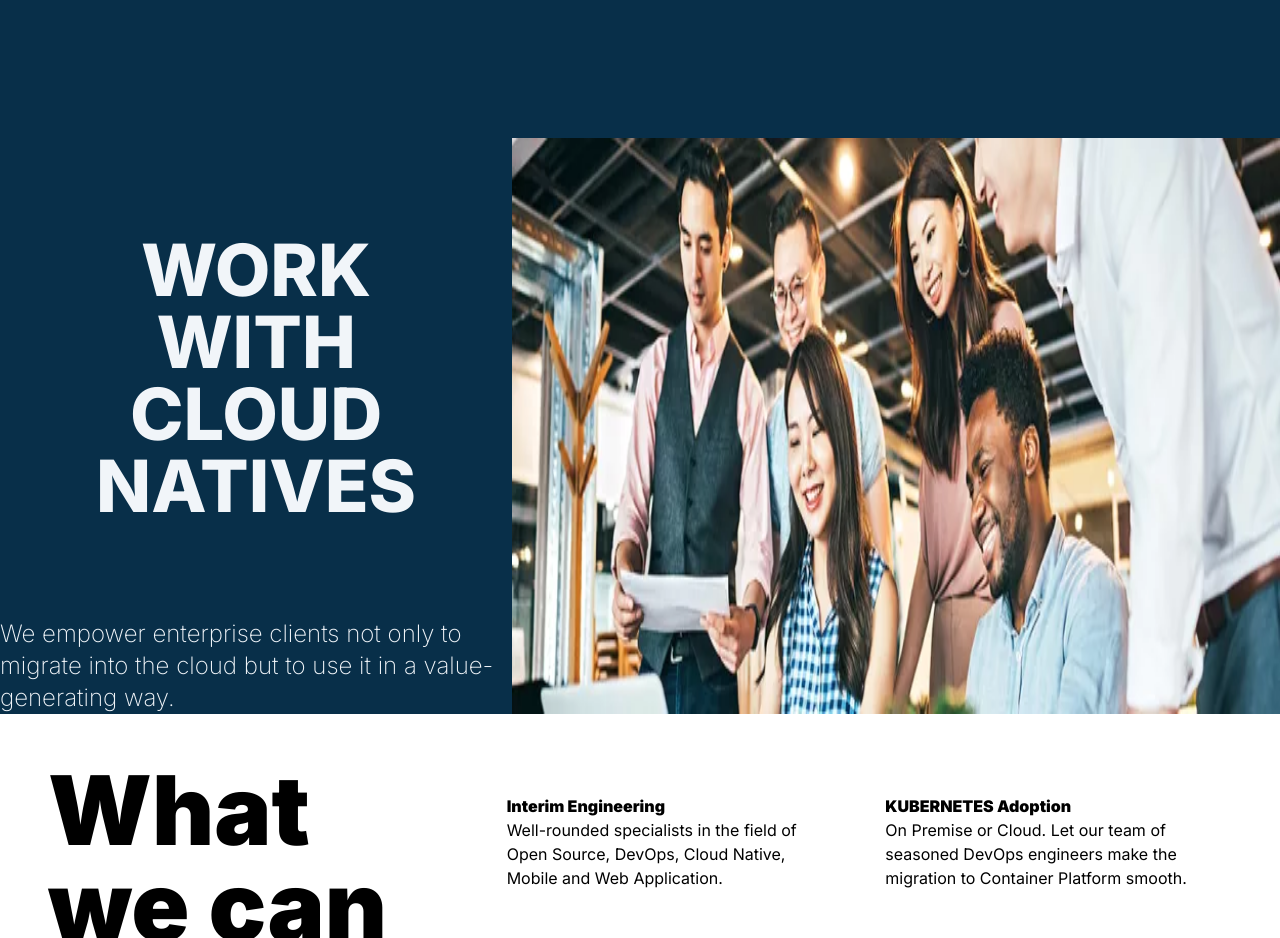
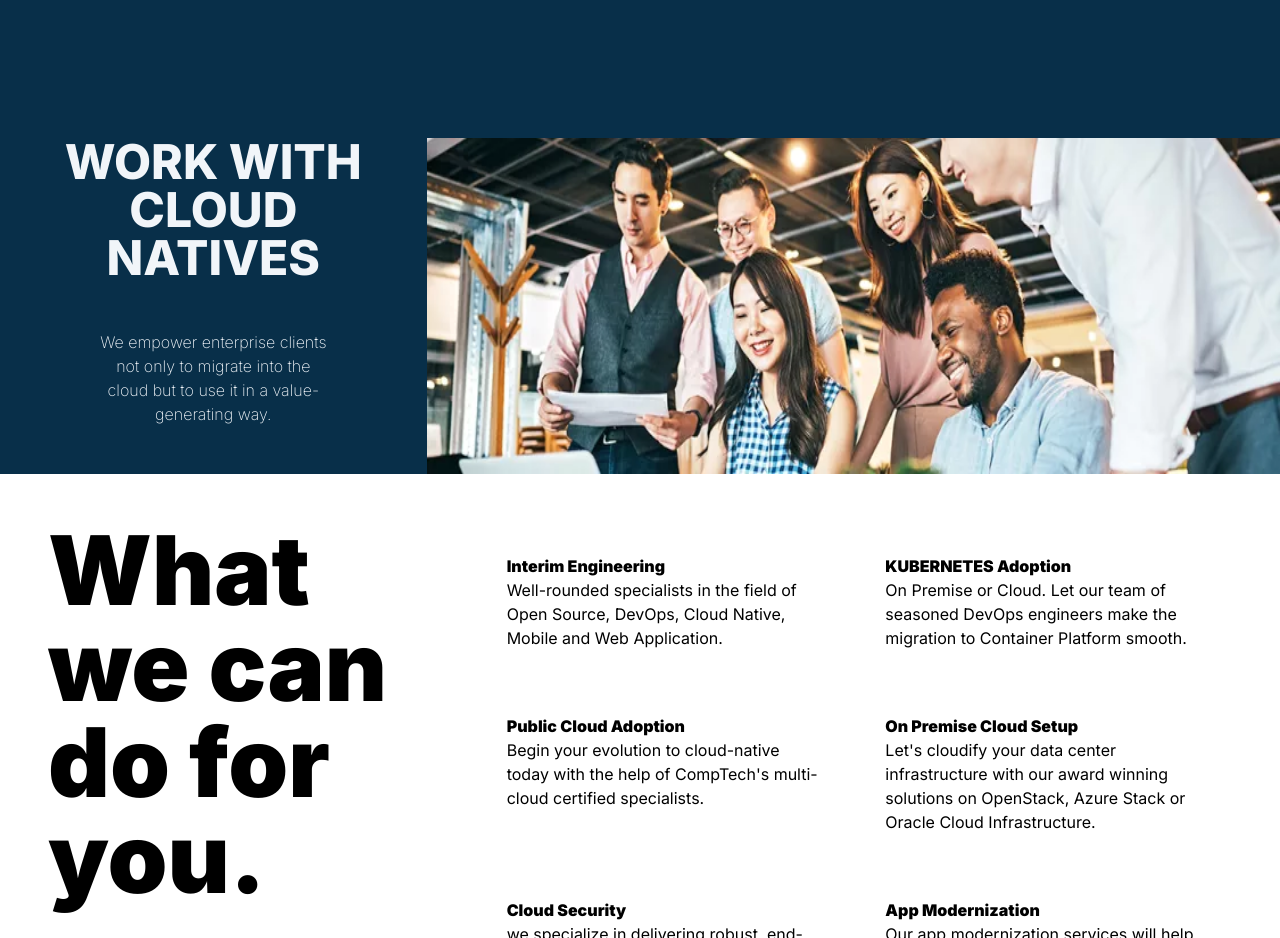
Before and after one commit to zeshaq/comptech-website-2024, a Next.js app: page / in a window 1280 px wide. Shown: the part 1340-2278 px from the top of the page. Built offline with nearby package versions, Linux system fonts and the light colour scheme.

Commit message:
commit 12

```diff
--- a/app/components/HomeBannerCN.tsx
+++ b/app/components/HomeBannerCN.tsx
@@ -6,13 +6,15 @@ const HomeBannerCN = () => {
     <div className="flex flex-row">
 
         <div className="basis-4/12  bg-sky-950 text-slate-100">
-            <p className="font-extrabold text-7xl text-center p-24">
+            <p className="font-extrabold text-5xl text-center mx-12">
 
-              WORK WITH CLOUD NATIVES</p>
+              WORK WITH CLOUD NATIVES
 
-              <p className='text-2xl font-extralight'>
+              </p>
+              <p className=' font-extralight p-12 text-center mx-12'>
               We empower enterprise clients not only to migrate into the cloud but to use it in a value-generating way.
               </p>
+
         </div>
         <div className="basis-8/12 relative">
 
@@ -23,7 +25,7 @@ const HomeBannerCN = () => {
              src="/images/bn1.jpeg"
              alt="cloud native banner"
              fill={true }
-             className="size-fit"
+
 
 
 
```
